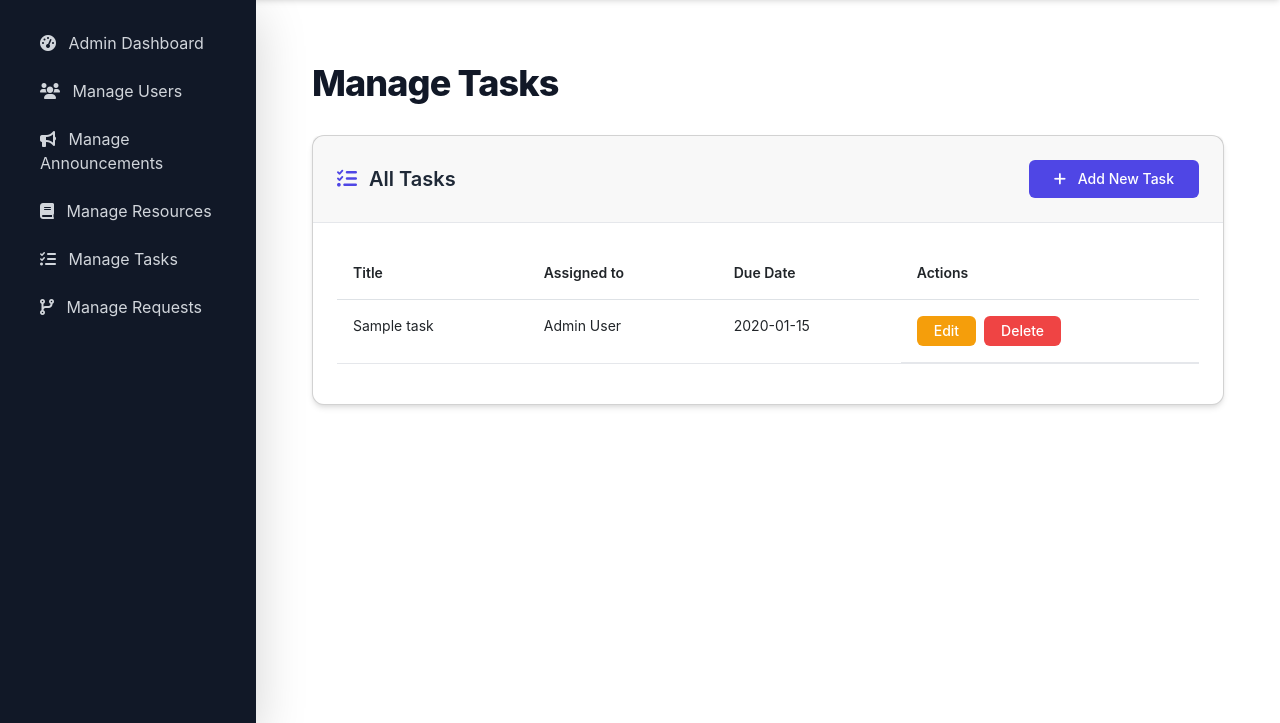
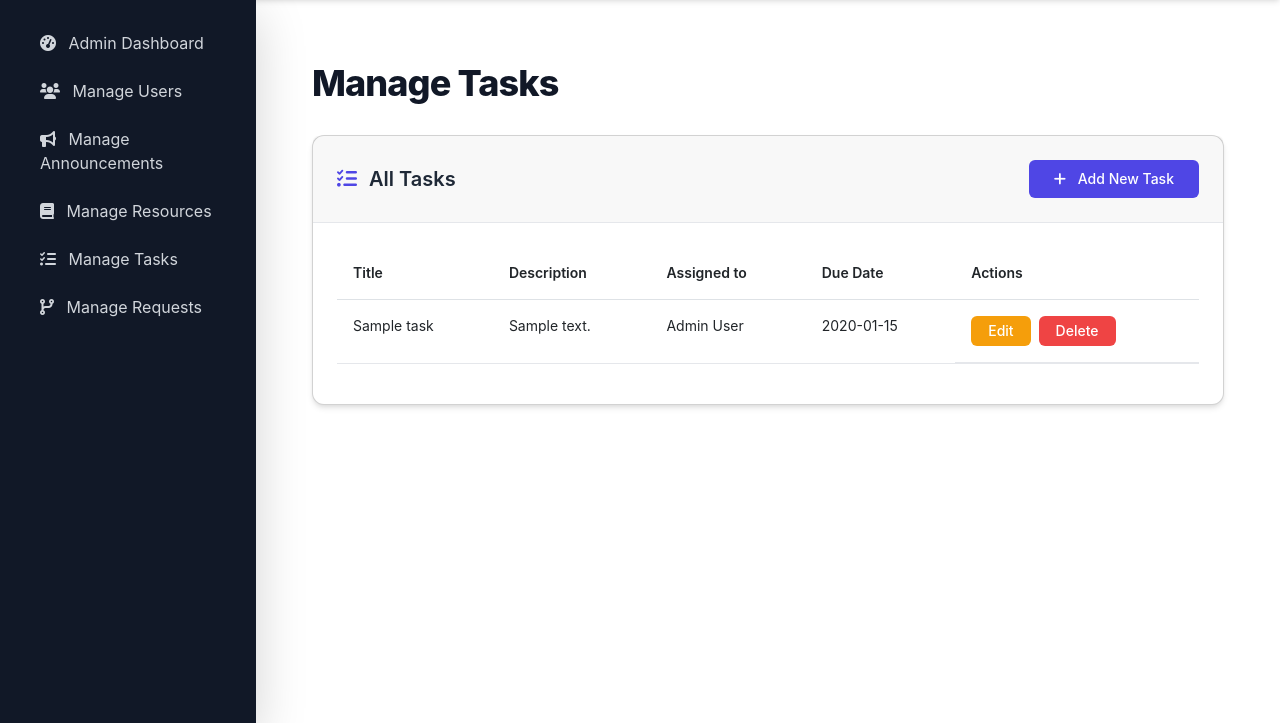
Before and after one commit to projectdemo-preview/SPM, a Flask app: page /admin/tasks in a window 1280 px wide. Shown: the part 77-800 px from the top of the page. Run offline with Flask 3, Linux system fonts and the light colour scheme; the visitor is signed in with stand-in values (Sample User, id 1); tables that the repository leaves empty hold one stand-in row (values such as "Sample post"); some libraries are stand-ins or nearby versions.

Commit message:
add discreation in the mange task

```diff
--- a/templates/manage_tasks.html
+++ b/templates/manage_tasks.html
@@ -21,10 +21,11 @@
         </div>
         <div class="p-6">
             <div class="overflow-x-auto">
-                <table class="table w-full text-sm text-gray-700">
+                <table class="table w-full text-sm text-gray-700" id="tasksTable">
                     <thead>
                         <tr class="bg-gray-100">
                             <th class="p-3 text-left font-semibold">Title</th>
+                            <th class="p-3 text-left font-semibold">Description</th>
                             <th class="p-3 text-left font-semibold">Assigned to</th>
                             <th class="p-3 text-left font-semibold">Due Date</th>
                             <th class="p-3 text-left font-semibold">Actions</th>
@@ -32,14 +33,21 @@
                     </thead>
                     <tbody>
                         {% for task in tasks %}
-                        <tr class="border-b border-gray-200 hover:bg-gray-50 transition-colors duration-200">
-                            <td class="p-3">{{ task.title }}</td>
-                            <td class="p-3">{{ task.user.name }}</td>
-                            <td class="p-3">{{ task.due_date.strftime('%Y-%m-%d') if task.due_date else 'N/A' }}</td>
+                        <tr class="border-b border-gray-200 hover:bg-gray-50 transition-colors duration-200" data-public-id="{{ task.public_id }}">
+                            <td class="p-3 task-title">{{ task.title }}</td>
+                            <td class="p-3 task-description-display">{{ task.description }}</td>
+                            <td class="p-3 task-user-name">{{ task.user.name }}</td>
+                            <td class="p-3 task-due-date">{{ task.due_date.strftime('%Y-%m-%d') if task.due_date else 'N/A' }}</td>
                             <td class="p-3 flex space-x-2">
-                                <a href="{{ url_for('edit_task', public_id=task.public_id) }}" class="btn bg-yellow-500 text-white px-3 py-1 rounded-md text-sm font-medium hover:bg-yellow-600 transition-colors duration-200" aria-label="Edit task {{ task.title }}">
+                                <button type="button" class="btn bg-yellow-500 text-white px-3 py-1 rounded-md text-sm font-medium hover:bg-yellow-600 transition-colors duration-200 edit-task-btn"
+                                    data-bs-toggle="modal" data-bs-target="#editTaskModal"
+                                    data-public-id="{{ task.public_id }}"
+                                    data-title="{{ task.title }}"
+                                    data-description="{{ task.description }}"
+                                    data-due-date="{{ task.due_date.strftime('%Y-%m-%d') if task.due_date else '' }}"
+                                    aria-label="Edit task {{ task.title }}">
                                     Edit
-                                </a>
+                                </button>
                                 <form action="{{ url_for('delete_task', public_id=task.public_id) }}" method="POST" class="inline">
                                     <input type="hidden" name="csrf_token" value="{{ csrf_token_value }}"/>
                                     <button type="submit" class="btn bg-red-500 text-white px-3 py-1 rounded-md text-sm font-medium hover:bg-red-600 transition-colors duration-200" onclick="return confirm('Are you sure you want to delete this task?')" aria-label="Delete task {{ task.title }}">
@@ -55,4 +63,104 @@
         </div>
     </div>
 </div>
+
+<!-- Edit Task Modal -->
+<div class="modal fade" id="editTaskModal" tabindex="-1" aria-labelledby="editTaskModalLabel" aria-hidden="true">
+    <div class="modal-dialog modal-dialog-centered">
+        <div class="modal-content bg-white rounded-xl shadow-xl">
+            <div class="modal-header bg-gray-50 border-b border-gray-200 p-4">
+                <h5 class="modal-title text-lg font-semibold text-gray-800" id="editTaskModalLabel">Edit Task</h5>
+                <button type="button" class="btn-close text-gray-600 hover:text-gray-800 transition-colors duration-200" data-bs-dismiss="modal" aria-label="Close"></button>
+            </div>
+            <div class="modal-body p-6">
+                <form id="editTaskForm" method="POST">
+                    <input type="hidden" name="csrf_token" value="{{ csrf_token_value }}"/>
+                    <input type="hidden" name="public_id" id="edit_public_id">
+                    <div class="form-group mb-4">
+                        <label for="edit_title">Title</label>
+                        <input type="text" class="form-control" id="edit_title" name="title" minlength="3" required>
+                    </div>
+                    <div class="form-group mb-4">
+                        <label for="edit_description">Description</label>
+                        <textarea class="form-control" id="edit_description" name="description" rows="3" minlength="5" required></textarea>
+                    </div>
+                    <div class="form-group mb-4">
+                        <label for="edit_due_date">Due Date</label>
+                        <input type="date" class="form-control" id="edit_due_date" name="due_date" required>
+                    </div>
+                    <button type="submit" class="btn btn-primary">Update Task</button>
+                </form>
+            </div>
+        </div>
+    </div>
+</div>
+
+<script>
+    document.addEventListener('DOMContentLoaded', function () {
+        const editTaskModal = document.getElementById('editTaskModal');
+        const editTaskForm = document.getElementById('editTaskForm');
+        const editPublicIdInput = document.getElementById('edit_public_id');
+        const editTitleInput = document.getElementById('edit_title');
+        const editDescriptionInput = document.getElementById('edit_description');
+        const editDueDateInput = document.getElementById('edit_due_date');
+
+        editTaskModal.addEventListener('show.bs.modal', function (event) {
+            const button = event.relatedTarget; // Button that triggered the modal
+            const publicId = button.getAttribute('data-public-id');
+            const title = button.getAttribute('data-title');
+            const description = button.getAttribute('data-description');
+            const dueDate = button.getAttribute('data-due-date');
+
+            editPublicIdInput.value = publicId;
+            editTitleInput.value = title;
+            editDescriptionInput.value = description;
+            editDueDateInput.value = dueDate;
+
+            // Set form action dynamically
+            editTaskForm.action = `/edit_task/${publicId}`;
+        });
+
+        editTaskForm.addEventListener('submit', function (event) {
+            event.preventDefault(); // Prevent default form submission
+
+            const formData = new FormData(editTaskForm);
+            const publicId = editPublicIdInput.value;
+
+            fetch(`/edit_task/${publicId}`, {
+                method: 'POST',
+                body: formData,
+                headers: {
+                    'X-CSRFToken': formData.get('csrf_token') // Include CSRF token in headers
+                }
+            })
+            .then(response => response.json())
+            .then(data => {
+                console.log('Response data:', data);
+                console.log('data.success:', data.success);
+
+                if (data.success) {
+                    // Update the table row
+                    const row = document.querySelector(`tr[data-public-id="${publicId}"]`);
+                    if (row) {
+                        row.querySelector('.task-title').textContent = data.task.title;
+                        row.querySelector('.task-description').textContent = data.task.description;
+                        row.querySelector('.task-due-date').textContent = data.task.due_date;
+                    }
+                    // Hide the modal
+                    const modal = bootstrap.Modal.getInstance(editTaskModal);
+                    modal.hide();
+                    // Optionally show a flash message
+                    alert('Task updated successfully!');
+                } else {
+                    alert('Error updating task: ' + data.message);
+                    console.error('Server reported an error:', data.message);
+                }
+            })
+            .catch(error => {
+                console.error('Fetch error:', error);
+                alert('An error occurred while updating the task.');
+            });
+        });
+    });
+</script>
 {% endblock %}
```
